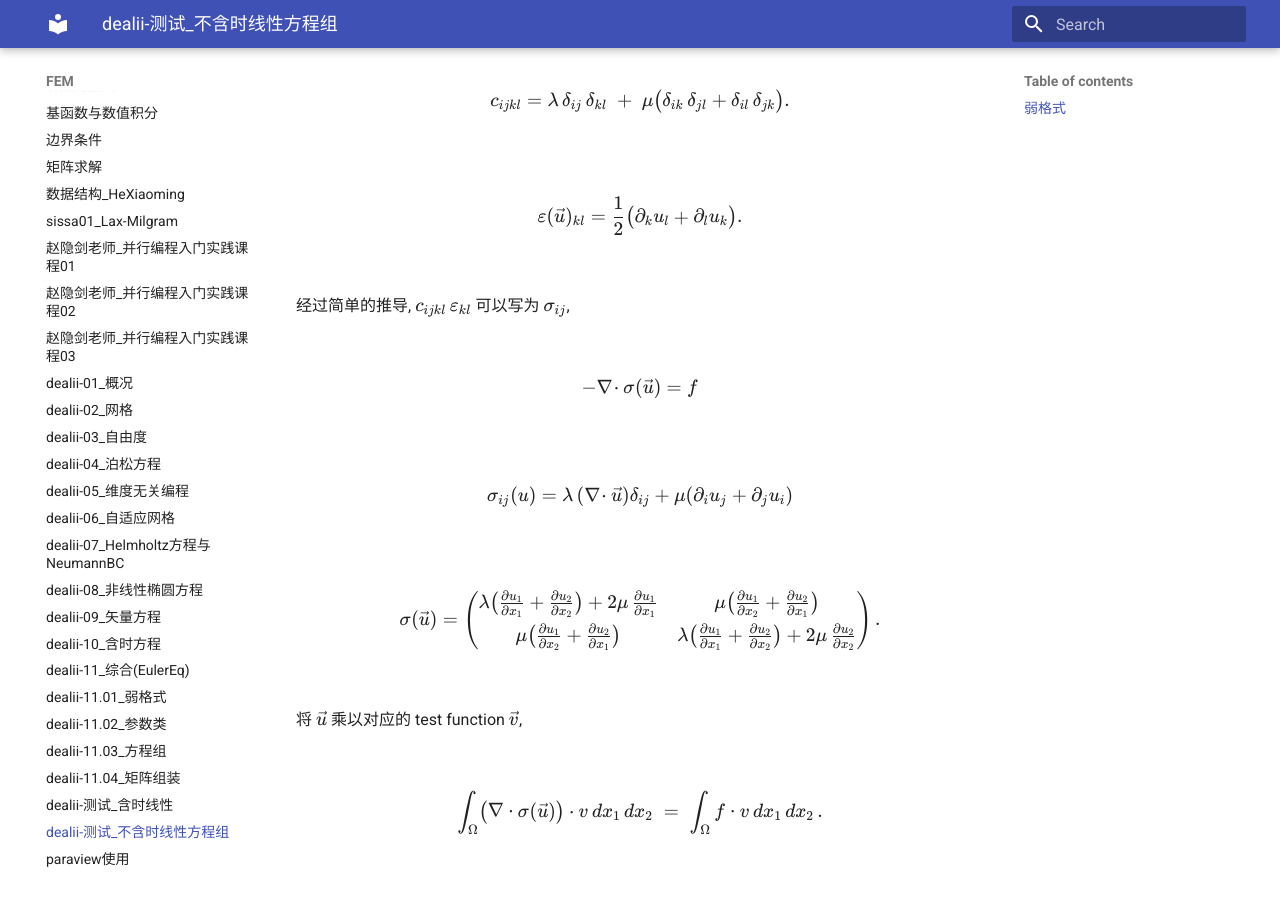
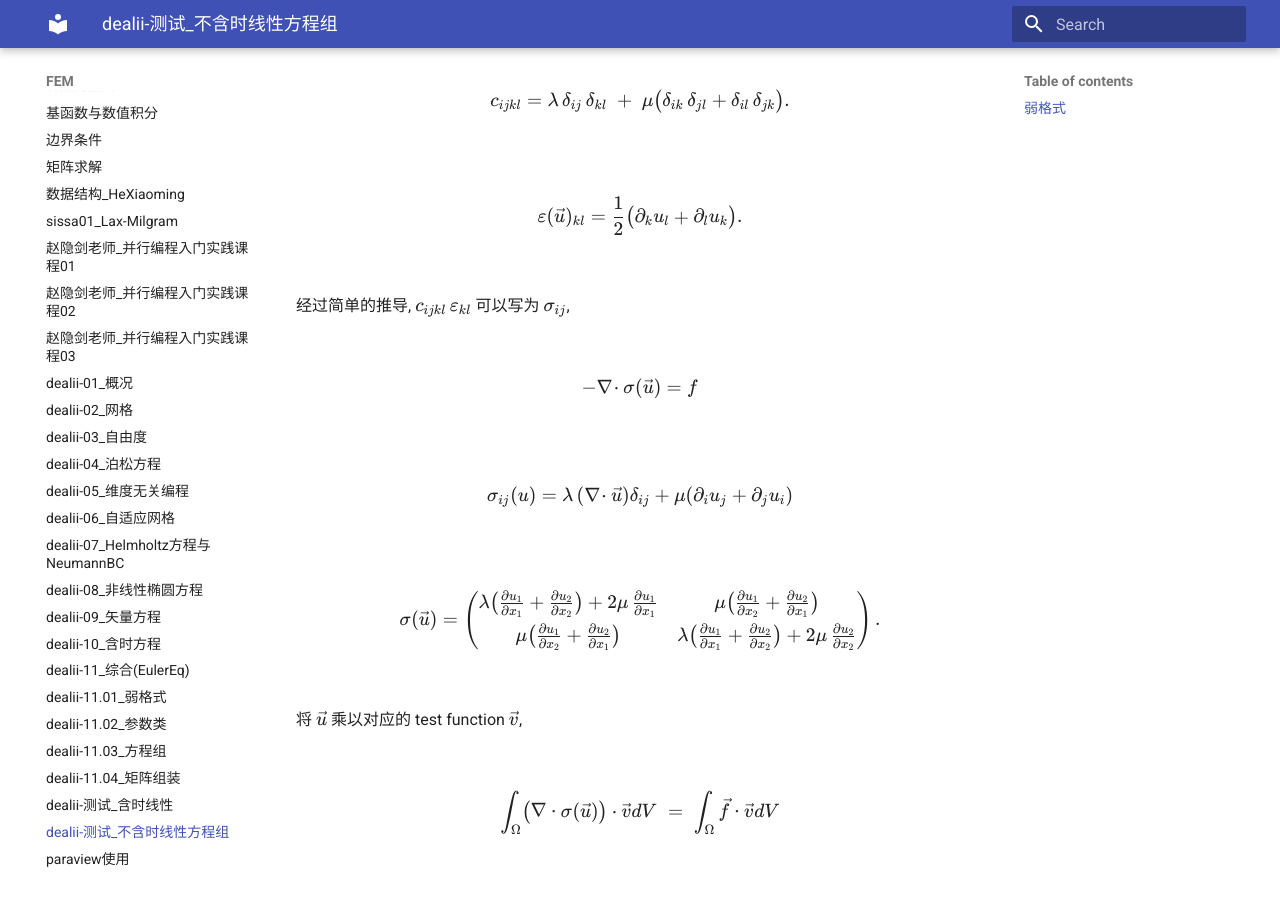
Before and after one commit to ymma98/technotes, an MkDocs documentation site: the page built from docs/FEM/dealii-测试_不含时线性方程组.md, in a window 1280 px wide and 900 px high, scrolled down 585 px. Built offline with MkDocs 1.6.1 and Material for MkDocs 9.7.7, drawn with Linux system fonts in a browser that asks for light colours.

Commit message:
docs/FEM/dealii-测试_不含时线性方程组.md updated from https://stackedit.cn/

```diff
--- a/docs/FEM/dealii-测试_不含时线性方程组.md
+++ b/docs/FEM/dealii-测试_不含时线性方程组.md
@@ -48,12 +48,12 @@ $$
 将 $\vec{u}$ 乘以对应的 test function $\vec{v}$,
 
 $$
-\int_{\Omega} \bigl(\nabla \cdot \sigma(\vec{u})\bigr)\cdot v \,dx_{1}\,dx_{2}
+\int_{\Omega} \bigl(\nabla \cdot \sigma(\vec{u})\bigr)\cdot \vec{v} dV
 \;=\;
-\int_{\Omega} f\cdot v \,dx_{1}\,dx_{2}\,.
+\int_{\Omega} \vec{f}\cdot \vec{v} dV
 $$
 
 <!--stackedit_data:
-eyJoaXN0b3J5IjpbLTIxNzU5ODQ1NSwtOTY5NjYwMDYzLC0xMz
-YyMjAwOTg3XX0=
+eyJoaXN0b3J5IjpbLTEyNTk0OTkwNjcsLTk2OTY2MDA2MywtMT
+M2MjIwMDk4N119
 -->
```
